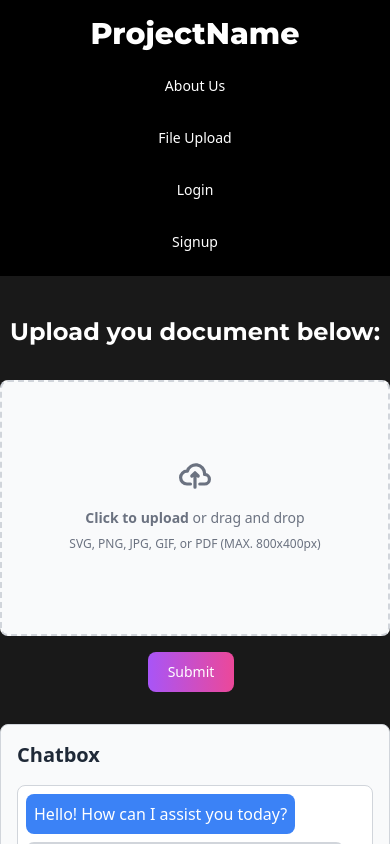
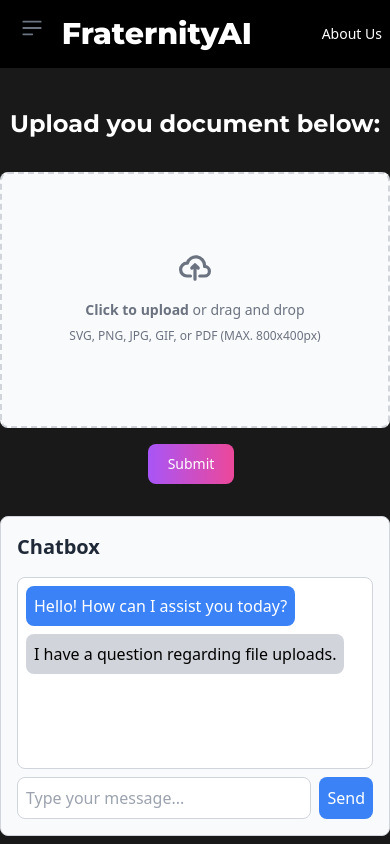
Before and after one commit to Piyushxz/Document-Summerizer-Using-RAG, a React (Vite) app: page /upload in a window 390 px wide. Shown: the top 844 px of the page. Built offline with nearby package versions, Linux system fonts and the light colour scheme.

Commit message:
Added sidebar for mobile devices

```diff
--- a/src/components/Navbar.jsx
+++ b/src/components/Navbar.jsx
@@ -2,6 +2,7 @@ import { useLocation, useNavigate } from 'react-router-dom';
 import { scroller } from 'react-scroll';
 import { Link } from 'react-router-dom';
 import { useModal } from '../context/modal-context';
+import Sidebar from './Sidebar';
 const Navbar = () => {
   const location = useLocation();
   const navigate = useNavigate();
@@ -29,32 +30,36 @@ const Navbar = () => {
   };
 
   return (
-    <div className="flex flex-col md:flex-row justify-between px-6 md:px-12 py-4 items-center bg-black">
-      <div className="font-montserrat mb-4 md:mb-0">
-        <Link to="/" className="text-3xl md:text-4xl lg:text-5xl font-extrabold text-white">
-          ProjectName
+    <div className="flex  justify-between  gap-4 md:gap-0  md:px-12 py-4 items-center bg-black z-50 ">
+      <div className='block md:hidden'>
+        <Sidebar/>
+      </div>
+
+      <div className="font-montserrat mb-0">
+        <Link to="/" className="text-3xl md:text-xl lg:text-5xl font-extrabold text-white">
+          FraternityAI
         </Link>
       </div>
 
-      <div className="flex flex-col md:flex-row space-y-4 md:space-y-0 md:space-x-6">
+      <div className="flex justify-center items-center space-y-4 md:space-y-0 md:space-x-6">
         <button
           onClick={scrollToAbout}
           className="bg-black text-sm md:text-base p-2 rounded-md hover:bg-gray-800 transition duration-300 text-white"
         >
           About Us
         </button>
-        <Link to="/upload" className="bg-black text-sm md:text-base p-2 rounded-md hover:bg-gray-800 transition duration-300 text-white">
+        <Link to="/upload" className="bg-black text-sm hidden md:block p-2 rounded-md hover:bg-gray-800 transition duration-300 text-white">
           File Upload
         </Link>
         <button
           onClick={() => modalDispatch({ type: 'OPEN_SIGNIN_MODAL' })}
-          className="bg-black text-sm md:text-base p-2 rounded-md hover:bg-gray-800 transition duration-300 text-white"
+          className="bg-black text-sm hidden md:block p-2 rounded-md hover:bg-gray-800 transition duration-300 text-white"
         >
           Login
         </button>
         <button
           onClick={() => modalDispatch({ type: 'OPEN_SIGNUP_MODAL' })}
-          className="bg-black text-sm md:text-base p-2 rounded-md hover:bg-gray-800 transition duration-300 text-white"
+          className="bg-black text-sm hidden md:block p-2 rounded-md hover:bg-gray-800 transition duration-300 text-white"
         >
           Signup
         </button>
--- /dev/null
+++ b/src/components/Sidebar.jsx
@@ -0,0 +1,89 @@
+import React, { useState } from 'react';
+import { useNavigate } from 'react-router-dom';
+import { useModal } from '../context/modal-context';
+const Sidebar = () => {
+  const navigate = useNavigate();
+  const [isOpen, setIsOpen] = useState(false);
+  const {modalDispatch} = useModal()
+
+  const toggleSidebar = () => {
+    setIsOpen(!isOpen);
+  };
+
+  return (
+    <>
+      <button
+        type="button"
+        onClick={toggleSidebar}
+        className="inline-flex items-center p-2 mt-2 ms-3 text-sm text-gray-500 rounded-lg hover:bg-customGray focus:outline-none focus:ring-2 focus:ring-gray-200 dark:text-gray-400 dark:hover:bg-gray-700 dark:focus:ring-gray-600"
+        style={{ position: 'fixed', top: '0px', left: '0px', zIndex: '50' }}
+      >
+        <span className="sr-only">Open sidebar</span>
+        <svg
+          className="w-6 h-6"
+          aria-hidden="true"
+          fill="currentColor"
+          viewBox="0 0 20 20"
+          xmlns="http://www.w3.org/2000/svg"
+        >
+          <path
+            clipRule="evenodd"
+            fillRule="evenodd"
+            d="M2 4.75A.75.75 0 012.75 4h14.5a.75.75 0 010 1.5H2.75A.75.75 0 012 4.75zm0 10.5a.75.75 0 01.75-.75h7.5a.75.75 0 010 1.5h-7.5a.75.75 0 01-.75-.75zM2 10a.75.75 0 01.75-.75h14.5a.75.75 0 010 1.5H2.75A.75.75 0 012 10z"
+          />
+        </svg>
+      </button>
+
+
+      <aside
+        id="default-sidebar"
+        className={`fixed top-0 left-0 z-40 h-screen w-40 transition-all duration-500 border-r-4 border-customGray ${
+          isOpen ? 'translate-x-0' : '-translate-x-full'
+        }`}
+        aria-label="Sidebar"
+      >
+        <div
+         className="h-full px-3 py-4 overflow-y-auto bg-black dark:bg-gray-800 ">
+          <ul onClick={() => modalDispatch({ type: 'OPEN_SIGNIN_MODAL' })}
+           className="space-y-2 font-medium">
+            <li>
+              <div className=" font-montserrat font-semibold flex items-center p-2 text-white rounded-lg dark:text-white hover:bg-customGray  border-2 border-customGray mt-14 ">
+
+                <span className="ms-3">Login</span>
+              </div>
+            </li>
+
+          </ul>
+          <ul onClick={() => modalDispatch({ type: 'OPEN_SIGNUP_MODAL' })}
+          className="space-y-2 font-medium">
+            <li>
+              <div
+              className="flex  font-montserrat font-semibold items-center p-2 text-white rounded-lg dark:text-white hover:bg-customGray border-2 border-customGray group mt-2 ">
+
+                <span className="ms-3">SignUp</span>
+              </div>
+            </li>
+
+          </ul>
+
+
+          <ul onClick={()=>navigate("/upload")}
+          className="space-y-2">
+            <li>
+              <div className="flex  font-montserrat font-semibold p-2 text-white rounded-lg dark:text-white hover:bg-customGray border-2 border-customGray group mt-2 ">
+
+                <span className="ms-3">File Upload</span>
+              </div>
+            </li>
+
+          </ul>
+        </div>
+
+
+
+      </aside>
+    </>
+  );
+};
+
+export default Sidebar;
```
